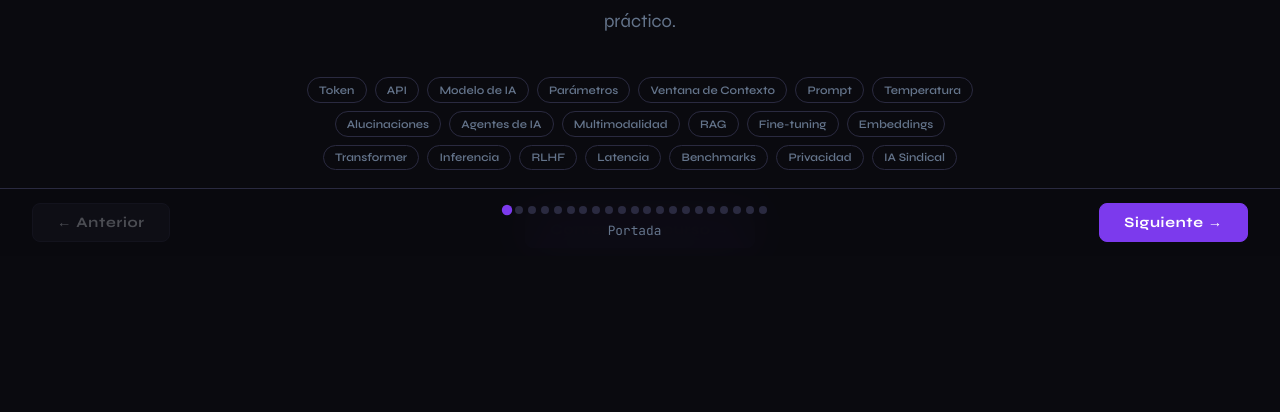
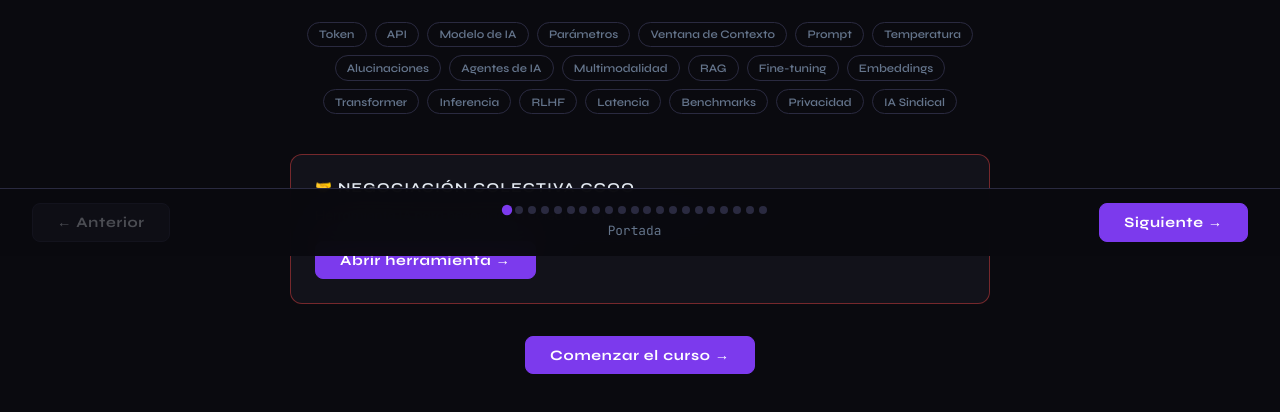
Before and after one commit to EstherIzPo/miiacoco, a plain HTML site: page conceptos_ia.html in a window 1280 px wide. Shown: the part 544-956 px from the top of the page. Drawn offline with Linux system fonts and the light colour scheme.

Commit message:
Add collective negotiation tool section to HTML

```diff
--- a/conceptos_ia.html
+++ b/conceptos_ia.html
@@ -811,6 +811,15 @@
       <span class="concept-pill" onclick="goTo(19)">Privacidad</span>
       <span class="concept-pill" onclick="goTo(20)">IA Sindical</span>
     </div>
+
+    <div class="card" style="max-width:700px;width:100%;margin:0 auto 2rem auto;text-align:left;border-color:rgba(239,68,68,0.45)">
+      <div class="card-title">🤝 Negociación Colectiva CCOO</div>
+      <div class="card-text">Herramienta IA para negociación colectiva en sector servicios</div>
+      <div style="margin-top:0.85rem">
+        <button class="btn btn-primary" onclick="window.location.href='./negociacion-colectiva.html'">Abrir herramienta →</button>
+      </div>
+    </div>
+
     <button class="btn btn-primary" onclick="goTo(1)">Comenzar el curso →</button>
   </div>
 </div>
```
